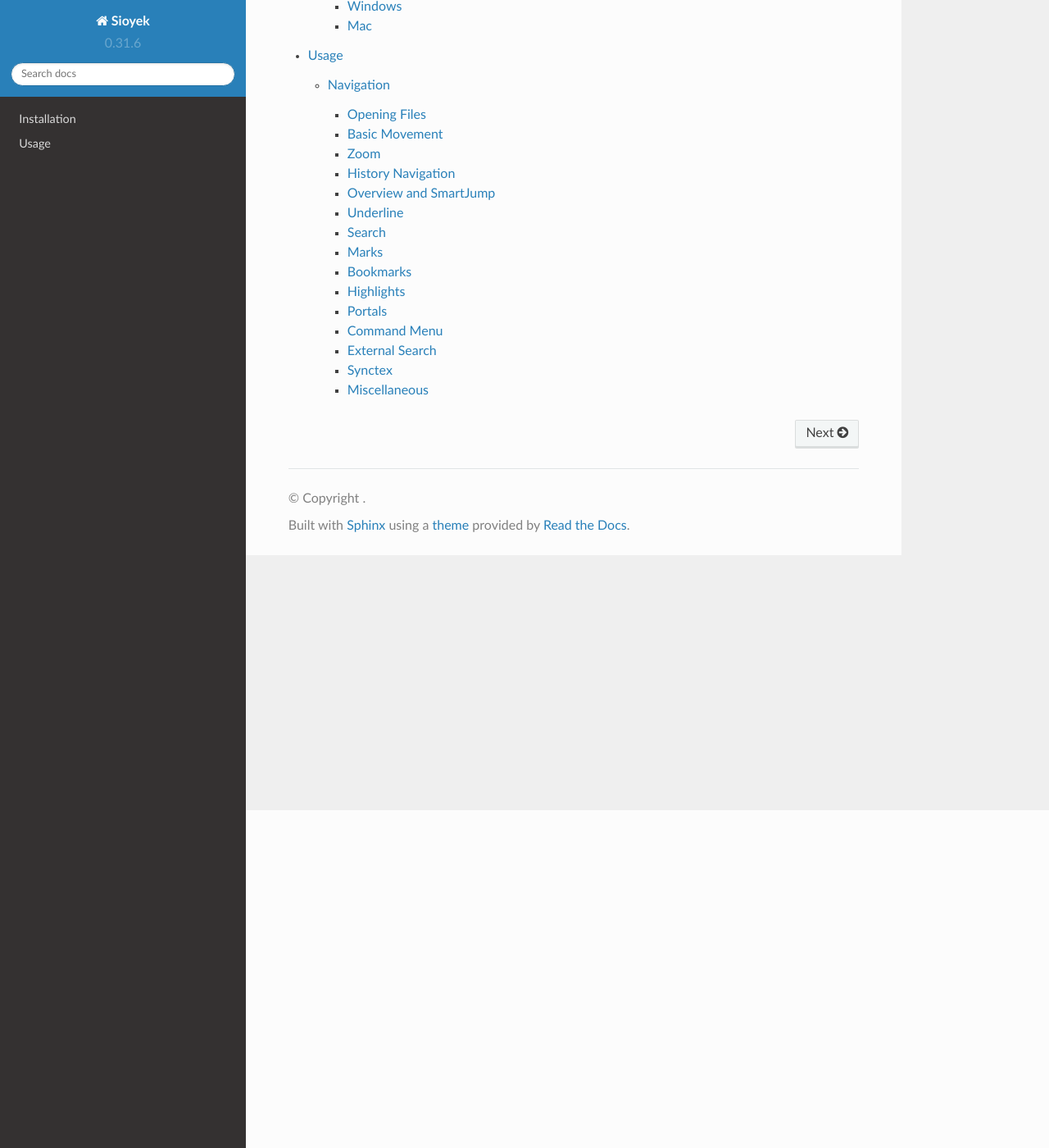
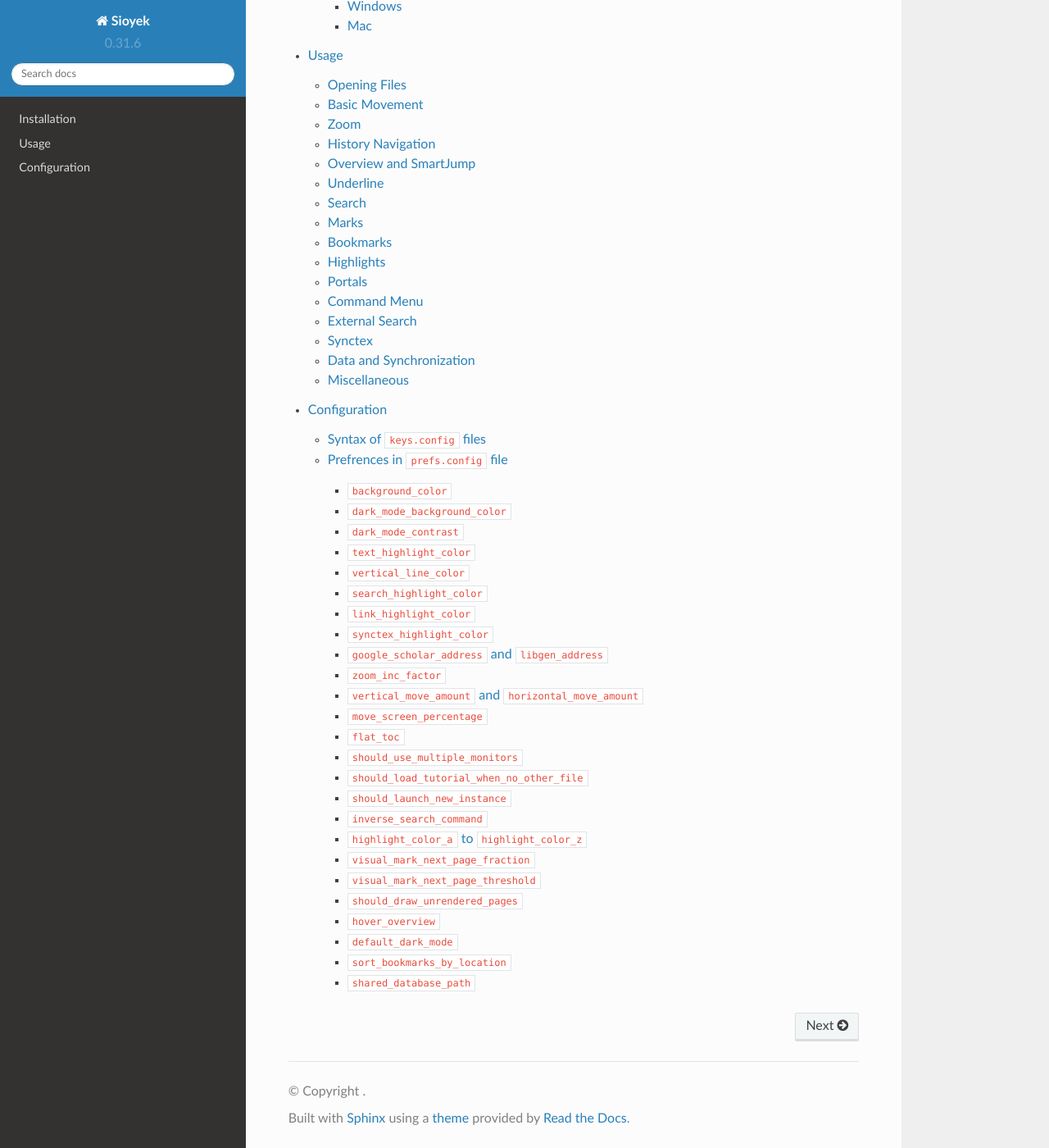
Before and after one commit to ahrm/sioyek-documentation, a Sphinx documentation site: the page built from docs/source/index.rst, in a window 1280 px wide and 1400 px high, scrolled down 412 px. Shown: the whole window at 82% size. Built offline with Sphinx 7.4.7 and the Read the Docs theme 2.0.0, drawn with Linux system fonts in a browser that asks for light colours; some of the changed lines change nothing that is shown.

Commit message:
Add configuration documentation

```diff
--- a/docs/source/conf.py
+++ b/docs/source/conf.py
@@ -16,7 +16,11 @@
     'sphinx.ext.autodoc',
     'sphinx.ext.autosummary',
     'sphinx.ext.intersphinx',
+    'sphinx.ext.autosectionlabel',
 ]
+
+autosectionlabel_prefix_document = True
+
 
 intersphinx_mapping = {
     'python': ('https://docs.python.org/3/', None),
--- /dev/null
+++ b/docs/source/configuration.rst
@@ -0,0 +1,185 @@
+Configuration
+=============
+
+Sioyek uses four config files:
+
+- :code:`keys.config` which stores the default keybindings
+- :code:`keys_user.config` which stores the modified keybindings
+- :code:`prefs.config` which stores the default preferences
+- :code:`prefs_user.config` which stores the modified preferences
+
+The location of these files are OS-dependent. You can open these files by executing :code:`keys`, :code:`keys_user`, :code:`prefs` and :code:`prefs_user` commands using the sioyek command line (see :ref:`usage:Command Menu`).
+
+Syntax of :code:`keys.config` files
+-----------------------------------
+
+- Lines starting with :code:`#` are comments and are ignored
+
+.. code-block:: console
+
+   command        k             (command is executed when k is pressed)
+   command        <C-k>         (command is executed when k is pressed while holding control)
+   command        <S-k>         (command is executed when k is pressed while holding shift)
+   command        <A-k>         (command is executed when k is pressed while holding alt)
+   command        <S-+>         (command is executed when = is pressed while holding shift.
+                                 Note that <S-=> would not work because of a bug in the command system so
+                                 when prefixing non-ascii keys with shift, you have to specify the shift
+                                 modified key in addition to the shift modifier)
+   command        <C-S-k>       (command is executed when k is pressed while holding control and shift)
+   command        gg            (command is executed when g is pressed twice)
+   command        gt            (command is executed when g is pressed and then t is pressed)
+   command        g<C-n><S-d>t  (command is executed when g is pressed and then n is pressed while holding\
+                                 control and then d is pressed while holding shift and then t is pressed)
+
+
+Prefrences in :code:`prefs.config` file
+---------------------------------------
+
+:code:`background_color`
+^^^^^^^^^^^^^^^^^^^^^^^^
+Specifies the background color of the app (this is different from the background color of PDF page, this color is only shown when the displayed page is smaller than the srceen). The syntax to set colors is:
+
+.. code-block:: console
+
+   background_color  r  g  b
+
+where r,g and b red, green and blue values between 0 and 1. For example in order to set the bavkground color to gray we can add the following to our :code:`prefs_user.config`:
+
+.. code-block:: console
+
+   background_color  0.5  0.5  0.5
+
+
+:code:`dark_mode_background_color`
+^^^^^^^^^^^^^^^^^^^^^^^^^^^^^^^^^^
+
+Specifies the background color when dark mode is enabled.
+
+:code:`dark_mode_contrast`
+^^^^^^^^^^^^^^^^^^^^^^^^^^
+
+White text in dark mode can be annoying for the eyes. This option allows us to dim the white colors when dark mode is enabled. Allowed values are between 0.0 and 1.0.
+
+:code:`text_highlight_color`
+^^^^^^^^^^^^^^^^^^^^^^^^^^^^
+
+Highlight color when text is selected using mouse.
+
+:code:`vertical_line_color`
+^^^^^^^^^^^^^^^^^^^^^^^^^^^
+
+This is the color of the transparent visual mark explained in :ref:`usage:Underline` (this feature originally had an entirely different functionality which is why it is called vertical line even though there is nothing vertical about it!).
+Allowed values are RGBA colors between 0.0 and 1.0. For example, to set the color to a transparent red we add the following to our :code:`prefs_user.config`:
+
+.. code-block:: console
+
+   vertical_line_color  1.0  0.0  0.0  0.1
+
+:code:`search_highlight_color`
+^^^^^^^^^^^^^^^^^^^^^^^^^^^^^^
+
+The color used to highlight search results.
+
+
+:code:`link_highlight_color`
+^^^^^^^^^^^^^^^^^^^^^^^^^^^^
+
+The color used to highlight links in PDF files.
+
+:code:`synctex_highlight_color`
+^^^^^^^^^^^^^^^^^^^^^^^^^^^^^^^
+
+Highlight color for synctex forward search highlights.
+
+
+:code:`google_scholar_address` and :code:`libgen_address`
+^^^^^^^^^^^^^^^^^^^^^^^^^^^^^^^^^^^^^^^^^^^^^^^^^^^^^^^^^
+
+The web addresses used for performing search in google scholar and library genesis.
+
+:code:`zoom_inc_factor`
+^^^^^^^^^^^^^^^^^^^^^^^
+
+The fraction by which we enlarge the page when zooming in/out.
+
+
+:code:`vertical_move_amount` and :code:`horizontal_move_amount`
+^^^^^^^^^^^^^^^^^^^^^^^^^^^^^^^^^^^^^^^^^^^^^^^^^^^^^^^^^^^^^^^
+
+How many inches we move vertically/horizontally when performing move_* commands.
+
+:code:`move_screen_percentage`
+^^^^^^^^^^^^^^^^^^^^^^^^^^^^^^
+
+The fraction of screen by which we move when executing :code:`screen_down` and :code:`screen_up` commands. (note that despite the name, the values are fractions between 0 and 1, not percentages)
+
+:code:`flat_toc`
+^^^^^^^^^^^^^^^^
+
+Displays a simplified flat table of contents instead of a hierarchial one. This can improve performance for documents with very large number of table of contents entries (thousands).
+Acceptable values are 0 and 1.
+
+:code:`should_use_multiple_monitors`
+^^^^^^^^^^^^^^^^^^^^^^^^^^^^^^^^^^^^
+
+If it is 1, when launching the application if we detect multiple monitors, we automatically launch the helper window in second monitor.
+Acceptable values are 0 and 1.
+
+
+:code:`should_load_tutorial_when_no_other_file`
+^^^^^^^^^^^^^^^^^^^^^^^^^^^^^^^^^^^^^^^^^^^^^^^
+
+If the last opened document is empty, load the tutorial pdf instead.
+
+:code:`should_launch_new_instance`
+^^^^^^^^^^^^^^^^^^^^^^^^^^^^^^^^^^
+
+If it is 0, then we use the previous instance of sioyek when launching a new file, otherwise a new instance is launched every time we open a new file.
+
+:code:`inverse_search_command`
+^^^^^^^^^^^^^^^^^^^^^^^^^^^^^^
+The command to use when trying to do inverse search into a LaTeX document. %1 expands to the name of the file and %2 expans to the line number. For example:
+
+.. code-block:: console
+
+   inverse_search_command 		"C:\path\to\vscode\Code.exe" -r -g %1:%2
+
+:code:`highlight_color_a` to :code:`highlight_color_z`
+^^^^^^^^^^^^^^^^^^^^^^^^^^^^^^^^^^^^^^^^^^^^^^^^^^^^^^
+
+The color to use for highlights of type :code:`a` to :code:`z`.
+
+:code:`visual_mark_next_page_fraction`
+^^^^^^^^^^^^^^^^^^^^^^^^^^^^^^^^^^^^^^
+
+When moving to the next line using visual marker, this setting specifies the distance of the marker to the top of the screen in fractions of screen size when we decite to move the screen.
+
+:code:`visual_mark_next_page_threshold`
+^^^^^^^^^^^^^^^^^^^^^^^^^^^^^^^^^^^^^^^
+
+When moving to the next line using visual marker, this setting determines at which point we decide to move the screen
+
+:code:`should_draw_unrendered_pages`
+^^^^^^^^^^^^^^^^^^^^^^^^^^^^^^^^^^^^
+
+If set, we display a checkerboard pattern for unrendered pages (by default we display nothing).
+
+:code:`hover_overview`
+^^^^^^^^^^^^^^^^^^^^^^
+
+Displays an overview of destination when hovering over a link with mouse.
+
+:code:`default_dark_mode`
+^^^^^^^^^^^^^^^^^^^^^^^^^
+
+Use dark mode by default.
+
+:code:`sort_bookmarks_by_location`
+^^^^^^^^^^^^^^^^^^^^^^^^^^^^^^^^^^
+
+If set, we sort the bookmarks by their location instead of their creation time.
+
+:code:`shared_database_path`
+^^^^^^^^^^^^^^^^^^^^^^^^^^^^
+
+The path of :code:`shared.db` database file. You can set this path to be in a synchronized folder (for example a dropbox folder) and sioyek data will be automatically synchronized across your devices.
--- a/docs/source/index.rst
+++ b/docs/source/index.rst
@@ -10,3 +10,4 @@
 
    installation
    usage
+   configuration
--- a/docs/source/usage.rst
+++ b/docs/source/usage.rst
@@ -14,8 +14,6 @@
 
    move_down j
 
-Navigation
-----------
 
 Opening Files
 ^^^^^^^^^^^^^
@@ -147,6 +145,8 @@
 - In order to edit the destination of the current link, press :code:`Shift p` (:code:`edit_link` command). This automatically jumps you to the destination of the link. Now you can adjust the screen or zoom level. When you are done, return to the source location by going back in history (:code:`backspace` by default).
 - You can also edit the link destination by directly panning the helper window using mouse or scrolling using the mouse wheel. You can also adjust the zoom level using the mouse wheel while holding :code:`Ctrl`.
 
+.. _Commands:
+
 Command Menu
 ^^^^^^^^^^^^
 You can open the command menu by pressing :code:`:` (:code:`command` command). This is a searchable list of all the commands available in sioyek (including all the commands described above) along with their current keybindings. Note that some commands do not have any keybindings. The only way to execute these commands is using the commands menu.
@@ -183,6 +183,14 @@
    let g:vimtex_view_general_options_latexmk = '--reuse-instance'
 
 
+Data and Synchronization
+^^^^^^^^^^^^^^^^^^^^^^^^
+Sioyek stores your data in two database files named :code:`local.db` and :code:`shared.db`. As the name suggests, :code:`local.db` stores system-specific data (for example the location of PDF files in your filesystem) while :code:`shared.db` stores all other data including marks, bookmarks, portals, etc.
+As the name suggests, :code:`shared.db` can be shared across machines. There is also a :code:`shared_database_path` config which you can set in your :code:`prefs_user.config` which specifies the path of this shared database file. For example you can set this path to be a file in your dropbox directory and this way all your data will automatically be synchronized across your machines.
+
+
+You can also export/import your data into/from a :code:`json` file by executing the :code:`export`/:code:`import` command (see `Commands`_).
+
 Miscellaneous
 ^^^^^^^^^^^^^
 
```
